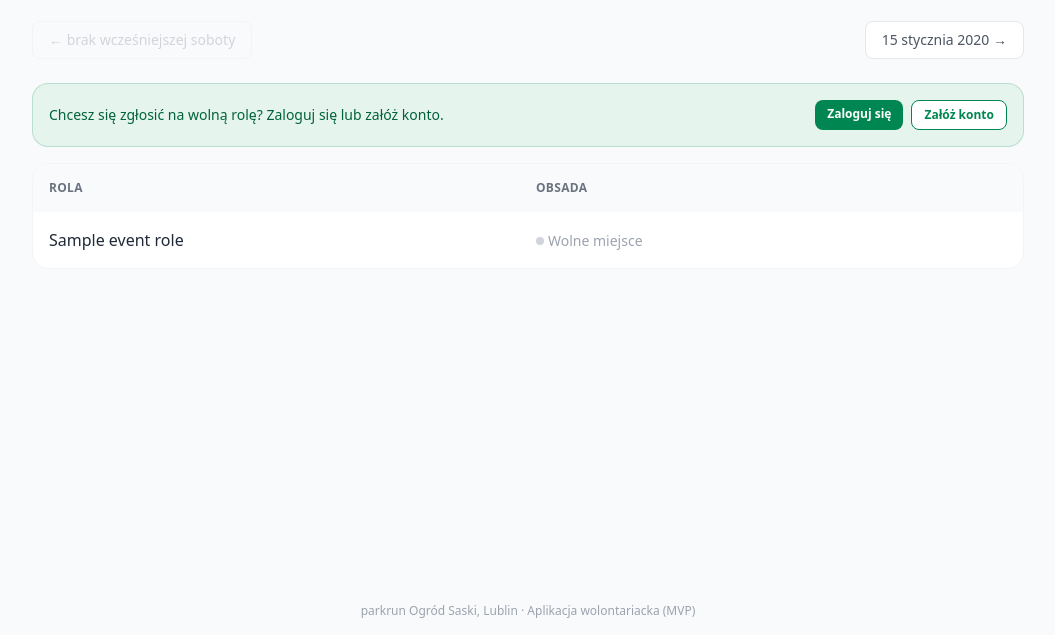
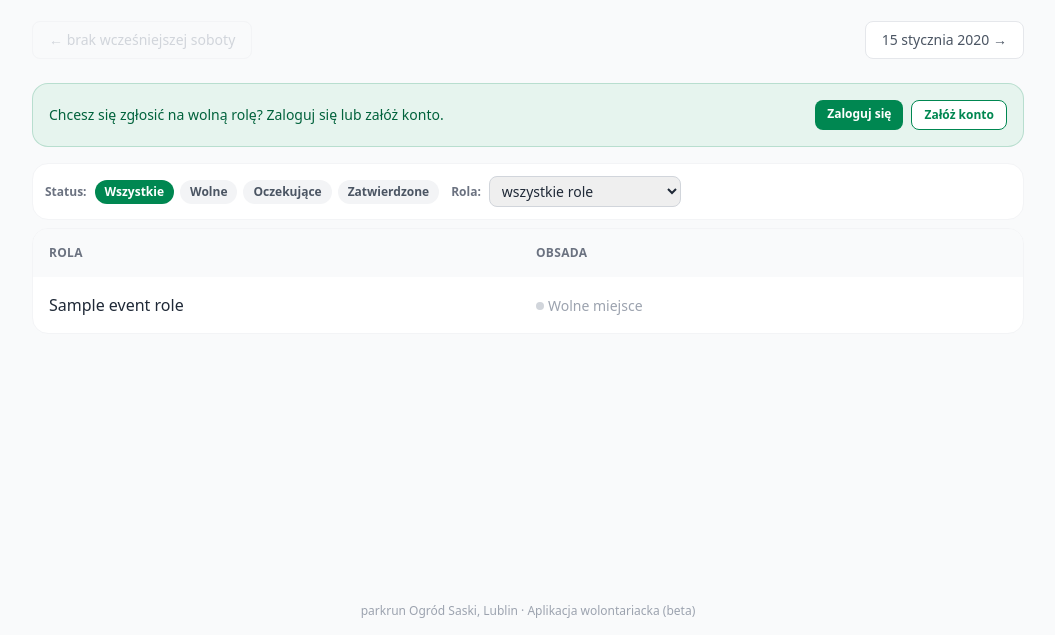
Before and after one commit to wojcickid/saski5k, a Flask app: template app/templates/main/public_saturday_detail.html in a window 1280 px wide. Shown: the part 165-800 px from the top of the page, without its empty margins (112-1167 px from the left). Run offline with Flask 3, Linux system fonts and the light colour scheme; the template is opened without the code that fills it: most values are stand-ins (such as "Sample title", 1, 10 or a date in 2020); parts of the project's set-up code (start-up, migrations or seed data) failed here and were passed over; some libraries are stand-ins or nearby versions.

Commit message:
Filtry ról na stronie soboty, licencja MIT, stopka (beta)
Filtrowanie ról (bez migracji - czysto wyświetlanie):
- pasek filtrów nad listą ról na stronie soboty (wewnętrznej i publicznej):
  status (Wszystkie / Wolne / Oczekujące / Zatwierdzone) + konkretna rola
- dla zalogowanego wolontariusza (nie-koordynatora) domyślnie aktywny filtr
  "Wolne" - to dla nich najważniejsze
- role o wielu slotach z etykietami (np. Wyznaczanie tempa · 20/25/30 min)
  grupują się pod JEDNĄ pozycją w filtrze ról - wybierasz "Wyznaczanie
  tempa" i widzisz wszystkie warianty czasowe naraz, z ich statusem
- czysty JS w przeglądarce (bez przeładowania), poprawnie odświeża się też
  po akcjach HTMX (np. zatwierdzenie zgłoszenia usuwa wiersz z widoku
  "Oczekujące")
- licznik dopasowań i komunikat, gdy filtr nic nie znajdzie

Inne:
- licencja MIT (plik LICENSE + wzmianka w README) - świadoma decyzja, żeby
  inne lokalizacje parkrun mogły swobodnie korzystać z projektu
- stopka: "(MVP)" -> "(beta)", trafniej oddaje stan projektu
- przykładowe dane (placeholder w imporcie harmonogramu, docstring
  normalizacji nazwisk) zanonimizowane - żadnych prawdziwych imion i
  nazwisk wolontariuszy w repo

Co-Authored-By: Claude Sonnet 5 <noreply@anthropic.com>

```diff
--- a/app/coordinator.py
+++ b/app/coordinator.py
@@ -519,7 +519,7 @@ def _split_row(line):
 
 
 def _titlecase_name(name):
-    """'Ewa IWASZKO' -> 'Ewa Iwaszko', 'MARCINIAK-SZNAJDER' -> 'Marciniak-Sznajder'
+    """'Jan KOWALSKI' -> 'Jan Kowalski', 'NOWAK-KOWALSKA' -> 'Nowak-Kowalska'
     - kosmetyczna normalizacja imion i nazwisk wklejonych z eksportu (często
     w całości wielkimi literami), z uwzględnieniem nazwisk dwuczłonowych."""
     def cap_word(word):
--- a/app/templates/base.html
+++ b/app/templates/base.html
@@ -88,7 +88,7 @@
     </main>
 
     <footer class="text-center text-xs text-gray-400 py-4">
-        {{ event_name }} · Aplikacja wolontariacka (MVP)
+        {{ event_name }} · Aplikacja wolontariacka (beta)
     </footer>
 </body>
 </html>
--- a/app/templates/coordinator/import_roster.html
+++ b/app/templates/coordinator/import_roster.html
@@ -25,7 +25,7 @@
         <div>
             <label class="block text-sm font-medium mb-1">Dane (wklejone z arkusza)</label>
             <textarea name="data" rows="16" required
-                      placeholder="rola	15 sierpnia 2026&#10;Koordynator(ka) spotkania	Ewa Iwaszko&#10;Fotograf	&#10;parkwalker	Daniel Osiński"
+                      placeholder="rola	15 sierpnia 2026&#10;Koordynator(ka) spotkania	Jan Kowalski&#10;Fotograf	&#10;parkwalker	Anna Nowak"
                       class="w-full rounded-lg border border-gray-300 px-3 py-2 text-sm font-mono">{{ raw }}</textarea>
         </div>
         <button type="submit"
--- a/app/templates/main/_role_row.html
+++ b/app/templates/main/_role_row.html
@@ -1,5 +1,7 @@
 {% set signup = event_role.active_signup %}
-<div id="role-row-{{ event_role.id }}"
+{% set row_status = 'approved' if (signup and signup.status == 'Zatwierdzone') else ('pending' if (signup and signup.status == 'Oczekujące') else 'free') %}
+{% set role_base = event_role.role_template.name if event_role.role_template else event_role.name %}
+<div id="role-row-{{ event_role.id }}" data-status="{{ row_status }}" data-role-base="{{ role_base }}"
      class="grid grid-cols-1 sm:grid-cols-[1.4fr_1.4fr_auto] gap-2 sm:gap-4 items-center p-4 border-b border-gray-100 last:border-0">
 
     <div class="font-medium text-gray-800">
--- a/app/templates/main/_role_row_public.html
+++ b/app/templates/main/_role_row_public.html
@@ -1,5 +1,8 @@
 {% set signup = event_role.active_signup %}
-<div class="grid grid-cols-1 sm:grid-cols-[1.4fr_1.4fr] gap-2 sm:gap-4 items-center p-4 border-b border-gray-100 last:border-0">
+{% set row_status = 'approved' if (signup and signup.status == 'Zatwierdzone') else ('pending' if (signup and signup.status == 'Oczekujące') else 'free') %}
+{% set role_base = event_role.role_template.name if event_role.role_template else event_role.name %}
+<div data-status="{{ row_status }}" data-role-base="{{ role_base }}"
+     class="grid grid-cols-1 sm:grid-cols-[1.4fr_1.4fr] gap-2 sm:gap-4 items-center p-4 border-b border-gray-100 last:border-0">
     <div class="font-medium text-gray-800">
         {{ event_role.name }}
     </div>
--- a/app/templates/main/public_saturday_detail.html
+++ b/app/templates/main/public_saturday_detail.html
@@ -59,15 +59,20 @@
 </div>
 {% endif %}
 
+{% include "shared/_role_filters.html" %}
+
 <div class="bg-white border border-gray-100 rounded-2xl overflow-hidden">
     <div class="grid grid-cols-1 sm:grid-cols-[1.4fr_1.4fr] gap-2 sm:gap-4 items-center p-4 bg-gray-50 text-xs font-semibold text-gray-500 uppercase tracking-wide">
         <div>Rola</div>
         <div>Obsada</div>
     </div>
-    {% for event_role in event.event_roles %}
-        {% include "main/_role_row_public.html" %}
-    {% else %}
-    <div class="p-8 text-center text-gray-400 text-sm">Brak ról zdefiniowanych na tę sobotę.</div>
-    {% endfor %}
+    <div id="role-list-body">
+        {% for event_role in event.event_roles %}
+            {% include "main/_role_row_public.html" %}
+        {% else %}
+        <div class="p-8 text-center text-gray-400 text-sm">Brak ról zdefiniowanych na tę sobotę.</div>
+        {% endfor %}
+    </div>
+    <div id="role-filter-empty" class="hidden p-8 text-center text-gray-400 text-sm">Brak ról pasujących do wybranych filtrów.</div>
 </div>
 {% endblock %}
--- /dev/null
+++ b/app/templates/shared/_role_filters.html
@@ -0,0 +1,90 @@
+{# Pasek filtrów nad listą ról (status + konkretna rola). Oczekuje zmiennej
+   `role_base_names` (lista unikalnych nazw ról na tej sobocie) i opcjonalnie
+   `default_status_filter` ('all' domyślnie, albo 'free'). Wymaga, żeby lista
+   wierszy ról na stronie miała kontener z id="role-list-body", a każdy wiersz
+   atrybuty data-status/data-role-base (patrz main/_role_row.html). #}
+<div id="role-filters" class="bg-white border border-gray-100 rounded-2xl p-3 mb-2 flex flex-wrap items-center gap-2">
+    <span class="text-xs font-semibold text-gray-500">Status:</span>
+    <div class="flex flex-wrap gap-1.5">
+        <button type="button" data-filter="all"
+                class="role-status-btn text-xs font-semibold px-2.5 py-1 rounded-full transition
+                    {% if (default_status_filter or 'all') == 'all' %}bg-parkrun-green text-white{% else %}bg-gray-100 text-gray-600 hover:bg-gray-200{% endif %}">
+            Wszystkie
+        </button>
+        <button type="button" data-filter="free"
+                class="role-status-btn text-xs font-semibold px-2.5 py-1 rounded-full transition
+                    {% if default_status_filter == 'free' %}bg-parkrun-green text-white{% else %}bg-gray-100 text-gray-600 hover:bg-gray-200{% endif %}">
+            Wolne
+        </button>
+        <button type="button" data-filter="pending"
+                class="role-status-btn text-xs font-semibold px-2.5 py-1 rounded-full bg-gray-100 text-gray-600 hover:bg-gray-200 transition">
+            Oczekujące
+        </button>
+        <button type="button" data-filter="approved"
+                class="role-status-btn text-xs font-semibold px-2.5 py-1 rounded-full bg-gray-100 text-gray-600 hover:bg-gray-200 transition">
+            Zatwierdzone
+        </button>
+    </div>
+    {% if role_base_names %}
+    <span class="text-xs font-semibold text-gray-500 ml-1">Rola:</span>
+    <select id="role-filter-select" class="text-sm rounded-lg border border-gray-300 px-2 py-1">
+        <option value="">wszystkie role</option>
+        {% for rb in role_base_names %}
+        <option value="{{ rb }}">{{ rb }}</option>
+        {% endfor %}
+    </select>
+    {% endif %}
+    <span id="role-filter-count" class="text-xs text-gray-400 ml-auto"></span>
+</div>
+
+<script>
+(function () {
+    const statusButtons = document.querySelectorAll('#role-filters .role-status-btn');
+    const roleSelect = document.getElementById('role-filter-select');
+    const countEl = document.getElementById('role-filter-count');
+
+    function applyRoleFilters() {
+        const activeBtn = document.querySelector('#role-filters .role-status-btn[data-active="1"]');
+        const statusFilter = activeBtn ? activeBtn.dataset.filter : 'all';
+        const roleFilter = roleSelect ? roleSelect.value : '';
+        const rows = document.querySelectorAll('#role-list-body [data-status]');
+        let shown = 0;
+        rows.forEach(function (row) {
+            const statusOk = statusFilter === 'all' || row.dataset.status === statusFilter;
+            const roleOk = !roleFilter || row.dataset.roleBase === roleFilter;
+            const show = statusOk && roleOk;
+            row.classList.toggle('hidden', !show);
+            if (show) shown++;
+        });
+        if (countEl) {
+            countEl.textContent = rows.length ? (shown + ' z ' + rows.length) : '';
+        }
+        const emptyMsg = document.getElementById('role-filter-empty');
+        if (emptyMsg) {
+            emptyMsg.classList.toggle('hidden', shown !== 0 || rows.length === 0);
+        }
+    }
+
+    statusButtons.forEach(function (btn) {
+        if (btn.classList.contains('bg-parkrun-green')) {
+            btn.dataset.active = '1';
+        }
+        btn.addEventListener('click', function () {
+            statusButtons.forEach(function (b) {
+                b.dataset.active = '';
+                b.classList.remove('bg-parkrun-green', 'text-white');
+                b.classList.add('bg-gray-100', 'text-gray-600');
+            });
+            btn.dataset.active = '1';
+            btn.classList.add('bg-parkrun-green', 'text-white');
+            btn.classList.remove('bg-gray-100', 'text-gray-600');
+            applyRoleFilters();
+        });
+    });
+    if (roleSelect) {
+        roleSelect.addEventListener('change', applyRoleFilters);
+    }
+    document.body.addEventListener('htmx:afterSwap', applyRoleFilters);
+    applyRoleFilters();
+})();
+</script>
```
Also changed, not shown: app/main.py (+17 -1 lines), app/templates/main/saturday_detail.html (+12 -5 lines), README.md, 1 other file.
